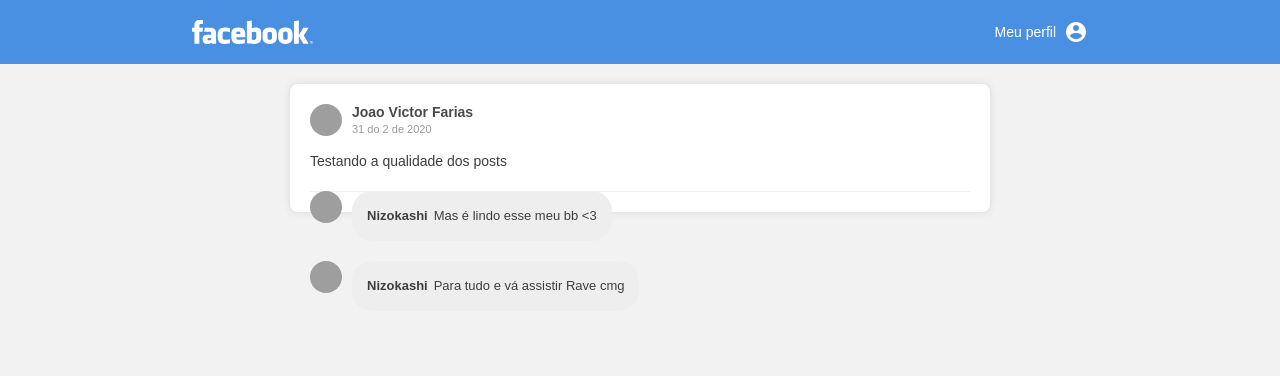
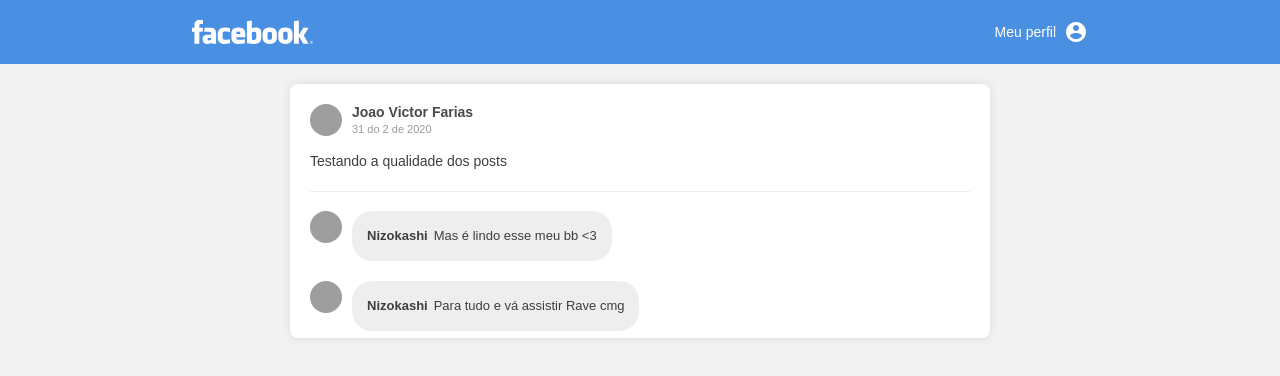
Before and after one commit to jvictorfarias/facebook-feed, a React app: page / in a window 1280 px wide. Shown: the top 376 px of the page. Built offline with nearby package versions, Linux system fonts and the light colour scheme; grey boxes are pictures that could not be loaded.

Commit message:
fix: style fixes

```diff
--- a/src/App.css
+++ b/src/App.css
@@ -59,6 +59,8 @@
 }
 
 .post {
+  display: block;
+  height: auto;
   margin-top: 20px;
   border-radius: 8px;
   background: white;
@@ -103,12 +105,14 @@
 }
 
 .divider {
+  display: inline-block;
   width: 100%;
   height: 1px;
   background: #eeeeee;
 }
 
 .post-comments {
+  height: auto;
   margin-top: 20px;
 }
 
```
